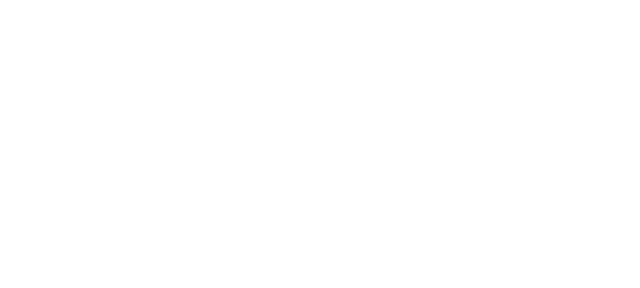
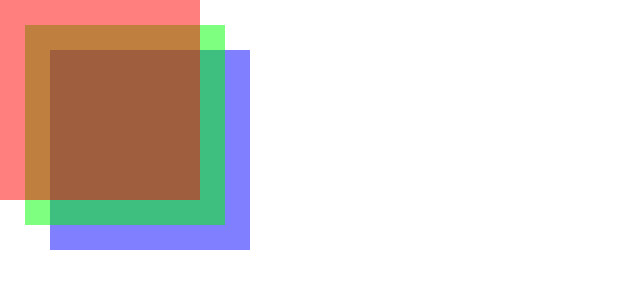
Before and after one commit to Ellamir/ejercicios, a plain HTML site: page ejercicio2.html in a window 1280 px wide. Shown: the whole page, without its empty margins (0-640 px from the left). Drawn offline with Linux system fonts and the light colour scheme.

Commit message:
invertir z

```diff
--- a/ejercicio2.html
+++ b/ejercicio2.html
@@ -1,12 +1,40 @@
 <!DOCTYPE html>
-<html lang="en">
+<html lang="es">
 <head>
-    <meta charset="UTF-8">
-    <meta name="viewport" content="width=device-width, initial-scale=1.0">
-    <meta http-equiv="X-UA-Compatible" content="ie=edge">
-    <title>Document</title>
+<meta charset="utf-8" />
+<title>Ejercicio 2</title>
+<style media="screen" type="text/css">
+html, body {
+margin: 0;
+padding: 0;
+}
+.square {
+height: 200px;
+width: 200px;
+}
+.square__red {
+background-color: rgba(255, 0, 0, .5);
+z-index: 1;
+}
+.square__green {
+background-color: rgba(0, 255, 0, .5);
+left: 25px;
+position: absolute;
+top: 25px;
+z-index: -1;
+}
+.square__blue {
+background-color: rgba(0, 0, 255, .5);
+left: 50px;
+position: absolute;
+top: 50px;
+z-index: -2;
+}
+</style>
 </head>
 <body>
-
+<section class="square square__red"></section>
+<section class="square square__green"></section>
+<section class="square square__blue"></section>
 </body>
 </html>
```
